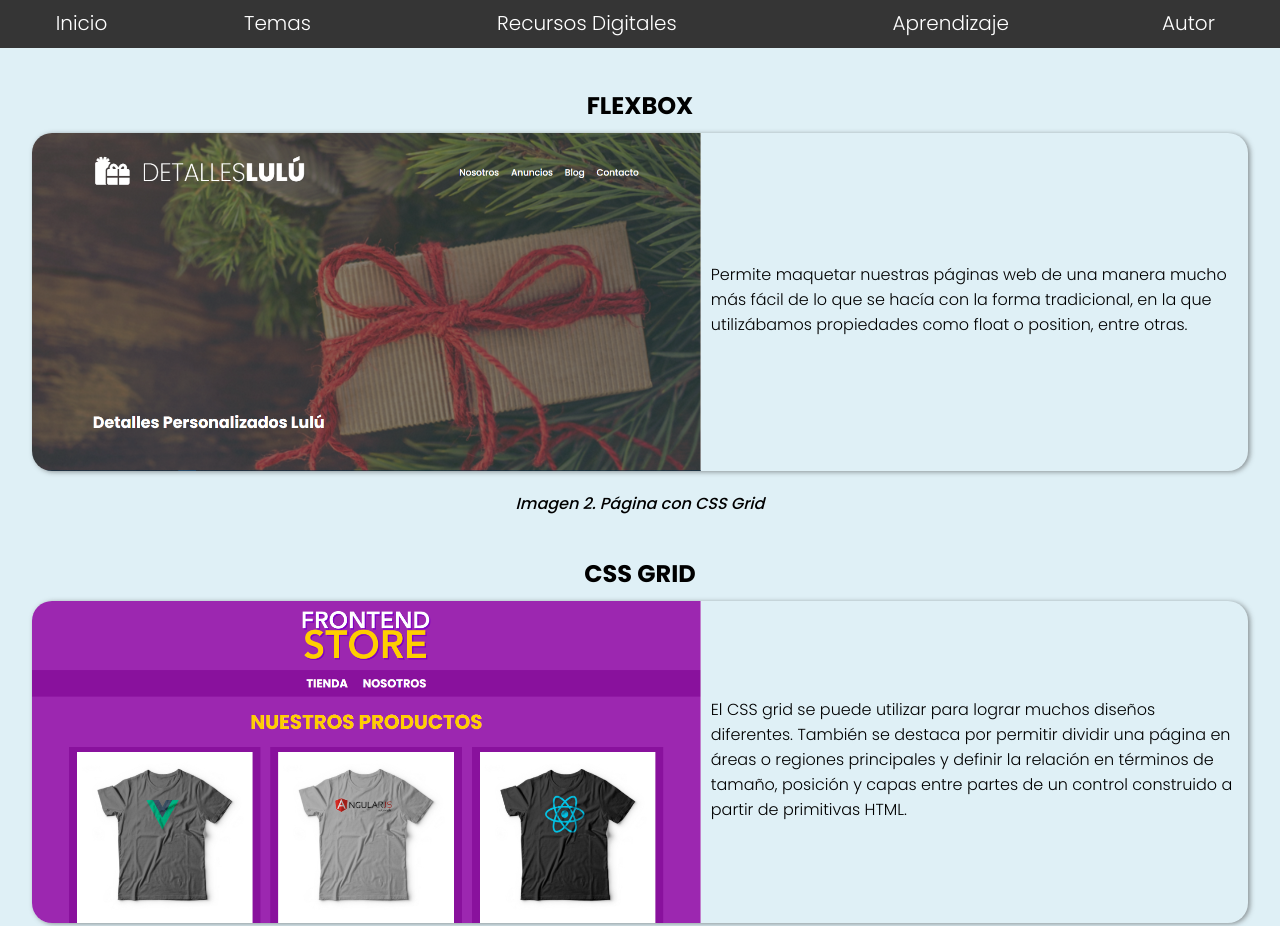
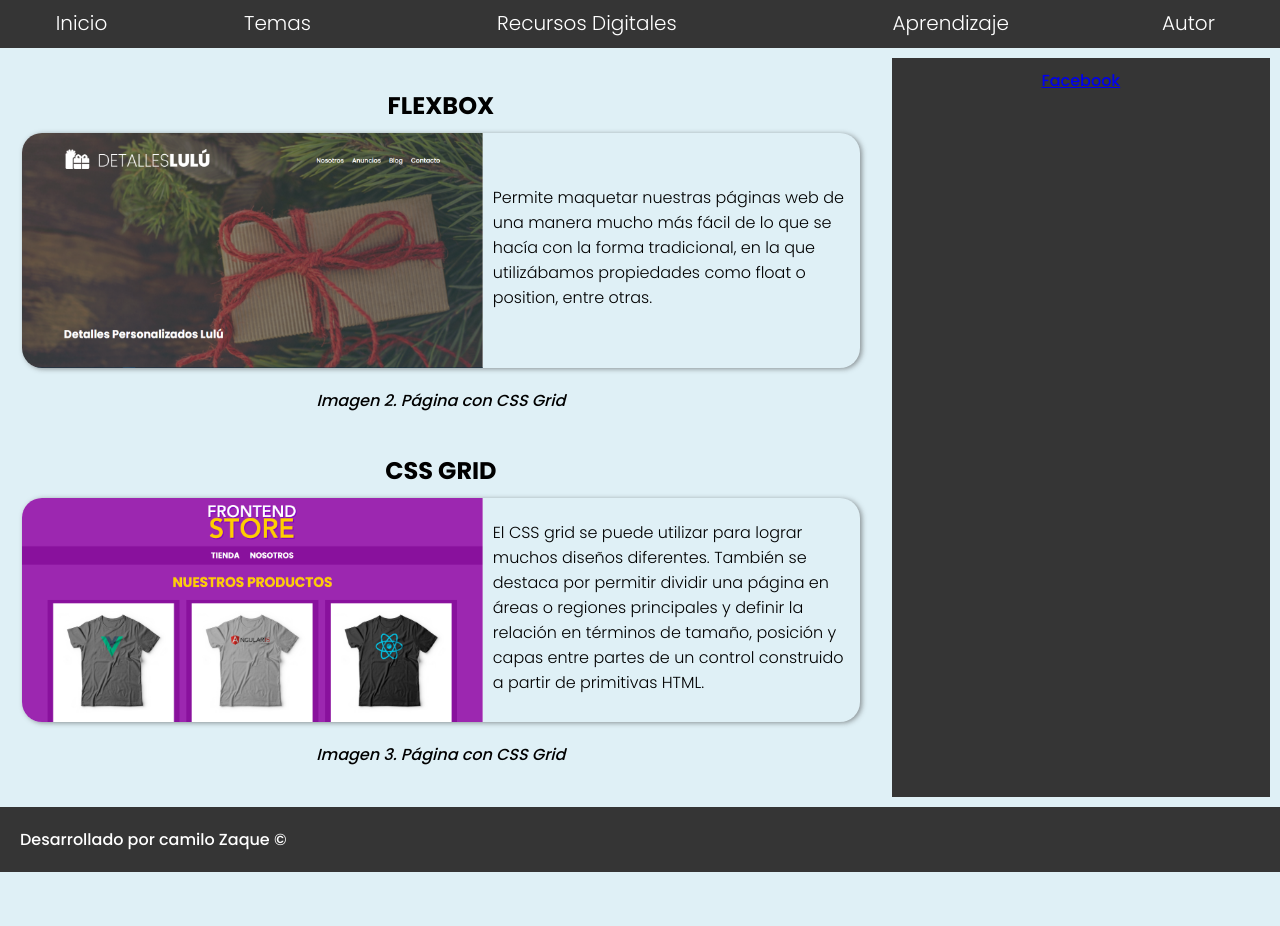
Before and after one commit to JCode-Projects/DSW-CamiloZaque, a plain HTML site: page fase3/index.html in a window 1280 px wide. Shown: the part 802-1728 px from the top of the page. After the commit the page ends 1674 px from the top, so only its background shows below. Drawn offline with Linux system fonts and the light colour scheme.

Commit message:
Fase 3 - Agregando Aside

```diff
--- a/css/estilos.css
+++ b/css/estilos.css
@@ -319,6 +319,21 @@ code {
     display: flex;
 }
 
+.contenido-index {
+    flex-basis: 70%;
+}
+
+.contenido-aside {
+    flex-basis: 30%;
+    text-align: center;
+    margin: 10px;
+}
+
+.contenido-aside aside iframe {
+    border-radius: 10px;
+    box-shadow: 1px 1px 10px #ffffff50;
+}
+
 @media (min-width: 768px) {
     .contenedor-seccion {
         display: flex;
@@ -337,6 +352,23 @@ code {
     .texto-seccion {
         flex-basis: 45%;
         align-items: center;
+    }
+}
+
+@media (min-width: 1000px) {
+    .index-main {
+        display: flex;
+    }
+
+    .contenido-aside {
+        flex-basis: 30%;
+        background-color: rgb(53, 53, 53);
+        padding: 10px;
+    }
+
+    .contenido-aside aside iframe {
+        max-width: 100%;
+        height: 100%;
     }
 }
 
--- a/fase3/index.html
+++ b/fase3/index.html
@@ -7,6 +7,8 @@
     <title>Fase 3 - Diseño y construcción</title>
     <link rel="stylesheet" href="../css/estilos.css">
     <script src="https://kit.fontawesome.com/4a44549445.js" crossorigin="anonymous"></script>
+    <div id="fb-root"></div>
+    <script async defer crossorigin="anonymous" src="https://connect.facebook.net/es_ES/sdk.js#xfbml=1&version=v10.0" nonce="JyCi6CVY"></script>
 </head>
 <body>
     <header class="hero">
@@ -46,6 +48,8 @@
             <li>Autor</li>
         </ul>
     </nav>
+    <main class="index-main">
+        <div class="contenido-index">
             <section class="flex">
                 <h2>FlexBox</h2>
                 <a href="./tema-flexbox.html">
@@ -74,6 +78,17 @@
                 </a>
                 <p>Imagen 3. Página con CSS Grid</p>
             </section>
+        </div>
+        <div class="contenido-aside">
+            <aside>
+                <div class="fb-page" data-href="https://www.facebook.com/UniversidadUNAD/" data-tabs="timeline" data-width="600" data-height="800" data-small-header="false" data-adapt-container-width="true" data-hide-cover="false" data-show-facepile="true">
+                    <blockquote cite="https://www.facebook.com/UniversidadUNAD/" class="fb-xfbml-parse-ignore">
+                        <a href="https://www.facebook.com/UniversidadUNAD/">Facebook</a>
+                    </blockquote>
+                </div>
+            </aside>
+        </div>
+    </main>
     <footer>
         <p>Desarrollado por camilo Zaque &copy;</p>
     </footer>
```
Lines whose indentation alone changed are shown as unchanged.
